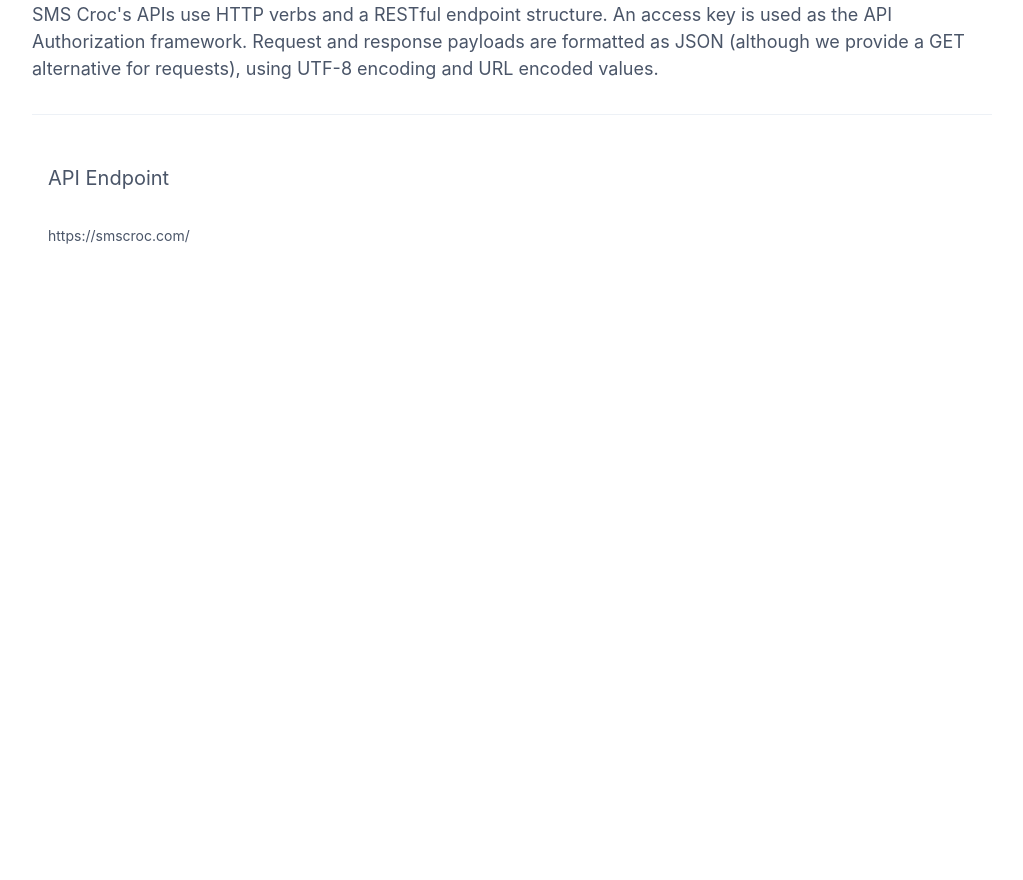
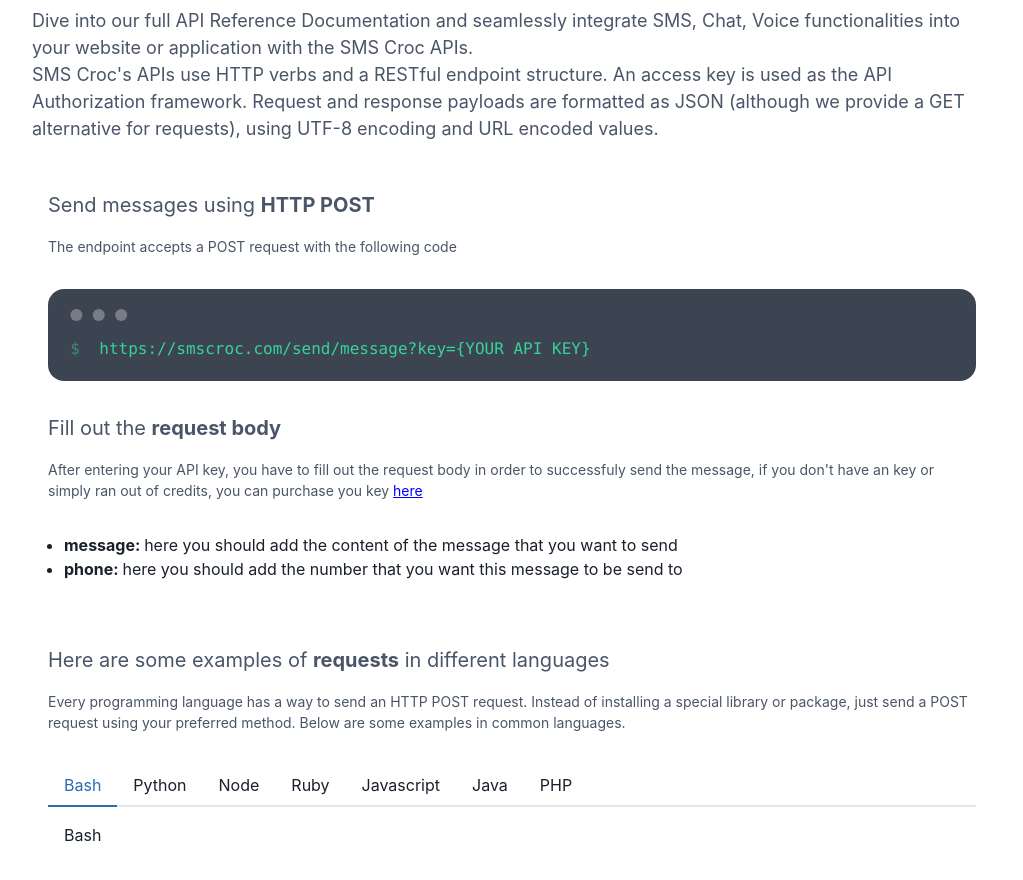
Before and after one commit to MarkoStrahilov/TwilioApp, a React (Create React App) app in the folder client/: page /docs in a window 1280 px wide. Shown: the part 208-1088 px from the top of the page, without its empty margins (128-1151 px from the left). Before the commit the page ends 800 px from the top, so only its background shows below. Built offline with nearby package versions, Linux system fonts and the light colour scheme; no server answers; what states-cities-db would draw is missing.

Commit message:
update / editing docs ui / adding route for sending messages from API

```diff
--- /dev/null
+++ b/client/src/CodeRequestExamples/ApiRequestExampleTable.jsx
@@ -0,0 +1,46 @@
+import React from 'react'
+import { Tabs, TabList, TabPanels, Tab, TabPanel } from '@chakra-ui/react'
+
+const ApiRequestExampleTable = () => {
+    return (
+        <>
+            <Tabs>
+                <TabList>
+                    <Tab>Bash</Tab>
+                    <Tab>Python</Tab>
+                    <Tab>Node</Tab>
+                    <Tab>Ruby</Tab>
+                    <Tab>Javascript</Tab>
+                    <Tab>Java</Tab>
+                    <Tab>PHP</Tab>
+                </TabList>
+
+                <TabPanels>
+                    <TabPanel>
+                        <p>Bash</p>
+                    </TabPanel>
+                    <TabPanel>
+                        <p>Python</p>
+                    </TabPanel>
+                    <TabPanel>
+                        <p>Node</p>
+                    </TabPanel>
+                    <TabPanel>
+                        <p>Ruby</p>
+                    </TabPanel>
+                    <TabPanel>
+                        <p>Javascript</p>
+                    </TabPanel>
+                    <TabPanel>
+                        <p>Java</p>
+                    </TabPanel>
+                    <TabPanel>
+                        <p>PHP</p>
+                    </TabPanel>
+                </TabPanels>
+            </Tabs>
+        </>
+    )
+}
+
+export default ApiRequestExampleTable
--- a/client/src/pages/ApiDocumentation.jsx
+++ b/client/src/pages/ApiDocumentation.jsx
@@ -1,35 +1,69 @@
 import React from 'react'
+import { Link } from 'react-router-dom'
 import {
-    Flex,
     Box,
-    FormControl,
-    FormLabel,
-    Input,
-    HStack,
-    Button,
     Heading,
     Text,
-    Spacer,
-    Divider
+    List,
+    ListItem,
+    ListIcon,
+    OrderedList,
+    UnorderedList,
 } from '@chakra-ui/react';
+import useNavarHook from '../hooks/useNavarHook'
+import Loader from '../shared/Loader';
+import Nav from '../shared/Nav';
+import Navbar from '../pages/Navbar'
+import ApiRequestExampleTable from '../CodeRequestExamples/ApiRequestExampleTable';
 
 const ApiDocumentation = () => {
+
+    const { user, loader } = useNavarHook()
+    const request = 'https://smscroc.com/send/message?key={YOUR API KEY}'
+
+
+    if (loader) return <Loader />
+
     return (
+        <>
+            {user ? <Nav /> : <Navbar />}
             <div style={{ padding: "3rem 10rem" }}>
-            <Heading margin={"2rem 0"}>SMS Croc API Reference</Heading>
+                <Heading margin={"2rem 0"}>Getting started</Heading>
                 <Text fontSize={'lg'} color={'gray.600'} margin={" 0 0 2rem 0"}>
                     Dive into our full API Reference Documentation and seamlessly integrate SMS, Chat, Voice functionalities into your website or application with the SMS Croc APIs.<br /> SMS Croc's APIs use HTTP verbs and a RESTful endpoint structure. An access key is used as the API Authorization framework. Request and response payloads are formatted as JSON (although we provide a GET alternative for requests), using UTF-8 encoding and URL encoded values.
                 </Text>
-            <Divider />
                 <Box p='4' flex='2'>
-                <Text fontSize='xl' color={'gray.600'} margin={"2rem 0"} >
-                    API Endpoint
+                    <Text fontSize='xl' color={'gray.600'}>
+                        Send messages using <b>HTTP POST</b>
                     </Text>
-                <Text fontSize='sm' color={'gray.600'}>
-                    https://smscroc.com/
+                    <Text fontSize='sm' color={'gray.600'} margin={"1rem 0 2rem 0"}>
+                        The endpoint accepts a POST request with the following code
                     </Text>
+                    <div className="mockup-code">
+                        <pre data-prefix="$" className="text-success"><code>{request}</code></pre>
+                    </div>
+                    <Text fontSize='xl' color={'gray.600'} marginTop={"2rem"}>
+                        Fill out the <b>request body</b>
+                    </Text>
+                    <Text fontSize='sm' color={'gray.600'} margin={"1rem 0 2rem 0"}>
+                        After entering your API key, you have to fill out the request body in order to successfuly send the message, if you don't have an key or simply ran out of credits, you can purchase you key <Link to={"/pricing-plans"} style={{ color: "blue", textDecoration: "underline" }}>here</ Link>
+                    </Text>
+                    <UnorderedList>
+                        <ListItem><b>message: </b>here you should add the content of the message that you want to send</ListItem>
+                        <ListItem><b>phone: </b>here you should add the number that you want this message to be send to</ListItem>
+                    </UnorderedList>
+                </Box>
+                <Box p='4' flex='2'>
+                    <Text fontSize='xl' color={'gray.600'} marginTop={"2rem"}>
+                        Here are some examples of <b>requests</b> in different languages
+                    </Text>
+                    <Text fontSize='sm' color={'gray.600'} margin={"1rem 0 2rem 0"}>
+                    Every programming language has a way to send an HTTP POST request. Instead of installing a special library or package, just send a POST request using your preferred method. Below are some examples in common languages.
+                    </Text>
+                    <ApiRequestExampleTable />
                 </Box>
             </div>
+        </>
     )
 }
 
```
Also changed, not shown: 2 other files (tests, documents, lock files or other folders). Lines whose indentation alone changed are shown as unchanged.
